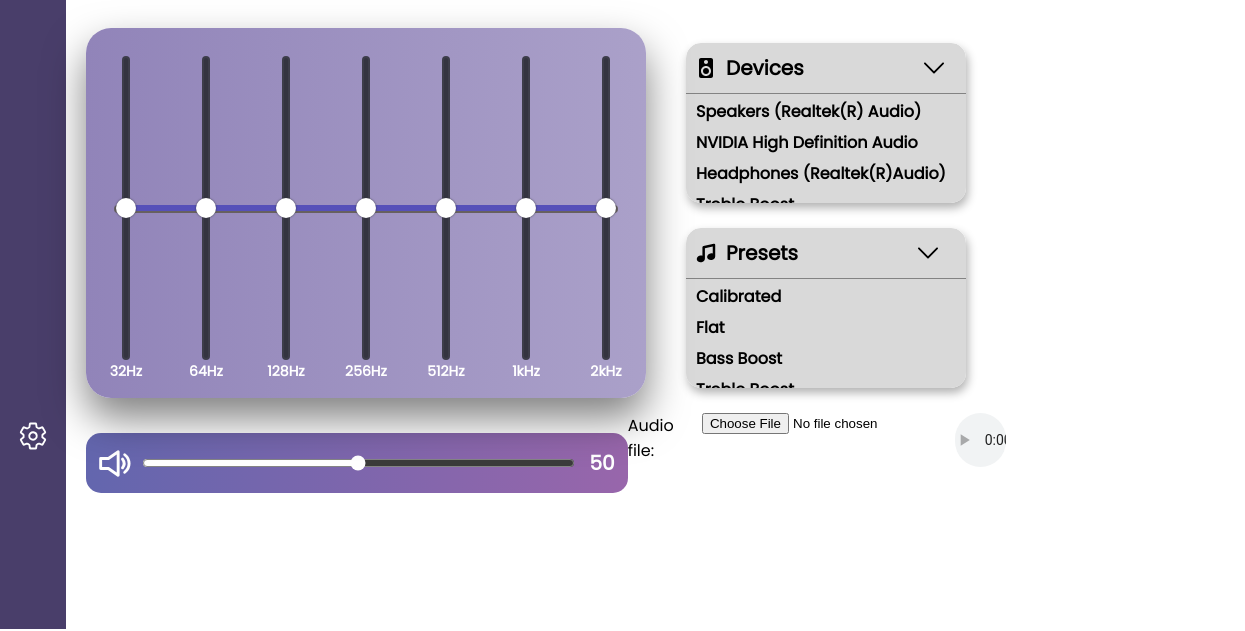
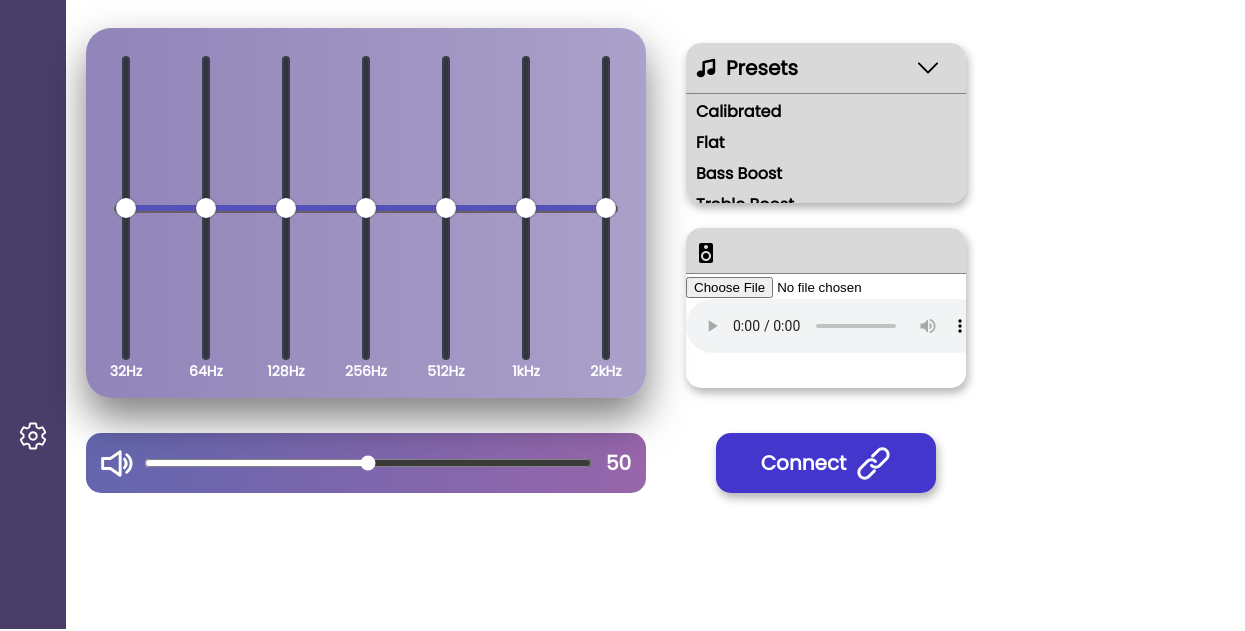
Before and after one commit to thusarakap/SoundSculpt, an Electron app: page pages/home.html in a window 1000 px wide. Shown: the part 169-800 px from the top of the page, 1245 px wide, since content can reach past the window. Drawn offline with Linux system fonts and the light colour scheme.

Commit message:
Update home.html

```diff
--- a/pages/home.html
+++ b/pages/home.html
@@ -80,24 +80,8 @@
               <div class="halfwayLine"></div>
           </div>
 
+
           <div class="optionBoxContainer">
-            <div class="presetBox">
-              <div class="selectedPresetContainer">
-                <img class="optionIcon" src="..\resources\images\speakerIcon.svg" alt="Music note" style="width: 20px; height: 20px;">
-                <p id="selectedPreset">Devices</p>
-                <img id="arrowIcon" src="..\resources\images\downwardArrow.svg" alt="Arrow" style="width: 20px; height: 20px;">
-              </div>
-
-              <select id="optionSelect" size="5" onchange="app.selectPreset(this)">
-                <option value="custom">Speakers (Realtek(R) Audio)</option>
-                <option value="rock">NVIDIA High Definition Audio</option>
-                <option value="pop">Headphones (Realtek(R)Audio)</option>
-                <option value="classical">Treble Boost</option>
-                <option value="disco">Game</option>
-                <!-- Add more options as needed -->
-              </select>
-            </div>
-
             <div class="presetBox">
               <div class="selectedPresetContainer">
                 <img class="optionIcon" src="..\resources\images\musicNoteIcon.svg" alt="Music note" style="width: 20px; height: 20px;">
@@ -114,6 +98,15 @@
                 <!-- Add more options as needed -->
               </select>
             </div>
+
+            <div class="presetBox">
+              <div class="selectedPresetContainer">
+                <img class="optionIcon" src="..\resources\images\speakerIcon.svg" alt="Music note" style="width: 20px; height: 20px;">
+              </div>
+
+              <input type="file" id="audioFileInput" accept="audio/*">
+              <audio id="audioPlayer" controls></audio>
+            </div>
           </div>
       </div>
 
@@ -125,14 +118,11 @@
           <output>50</output>
         </div>
 
-        <label for="audioFileInput">Audio file:</label>
-        <input type="file" id="audioFileInput" accept="audio/*">
-        <audio id="audioPlayer" controls></audio>
 
-        <!-- <a id="open-app-link">
+        <a id="open-app-link">
           Connect
           <img src="..\resources\images\connectIcon.svg" alt="Wifi" style="width: 35px; height: 35px;"/>
-        </a> -->
+        </a>
 
         </div>
 
```
